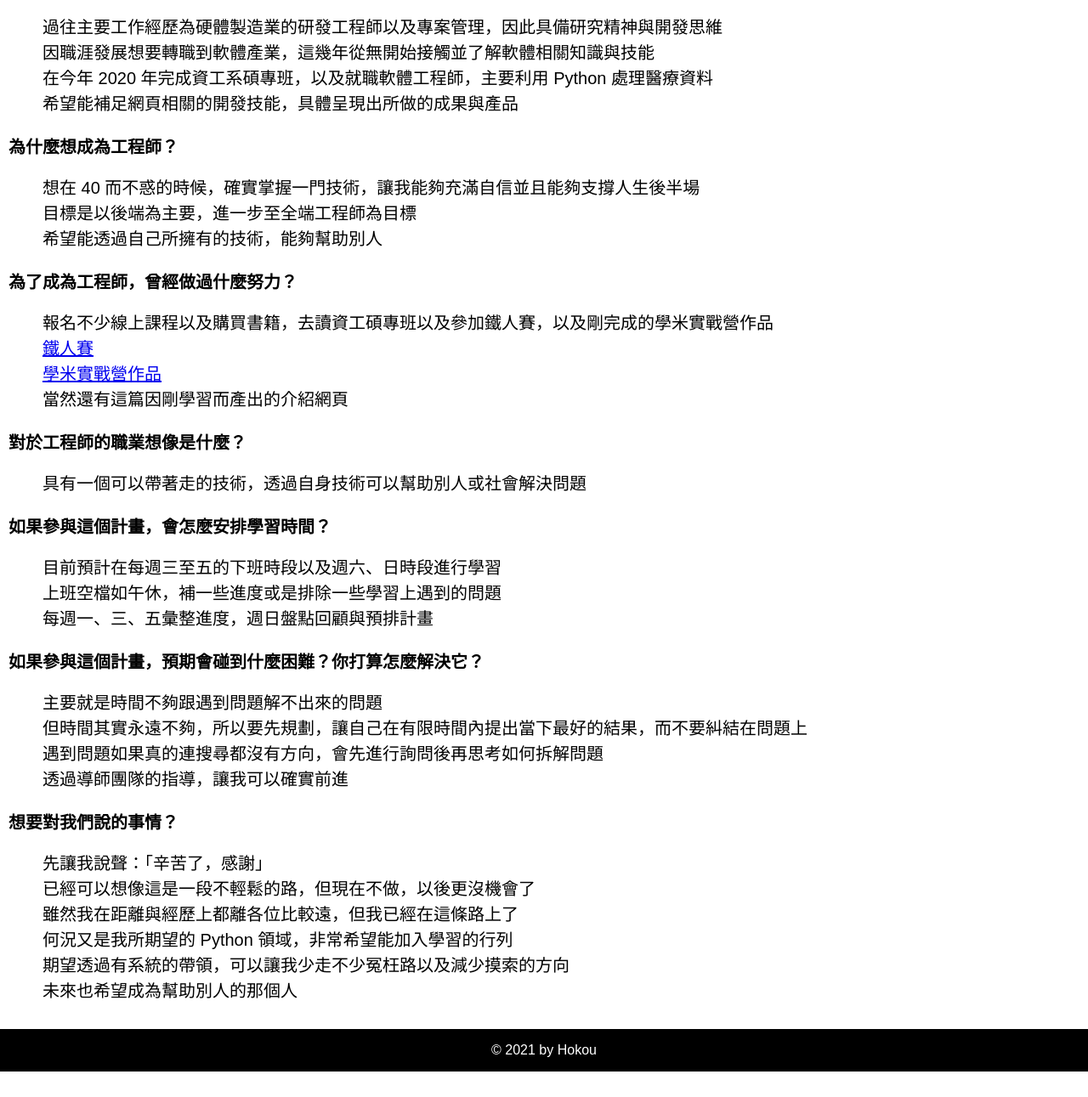
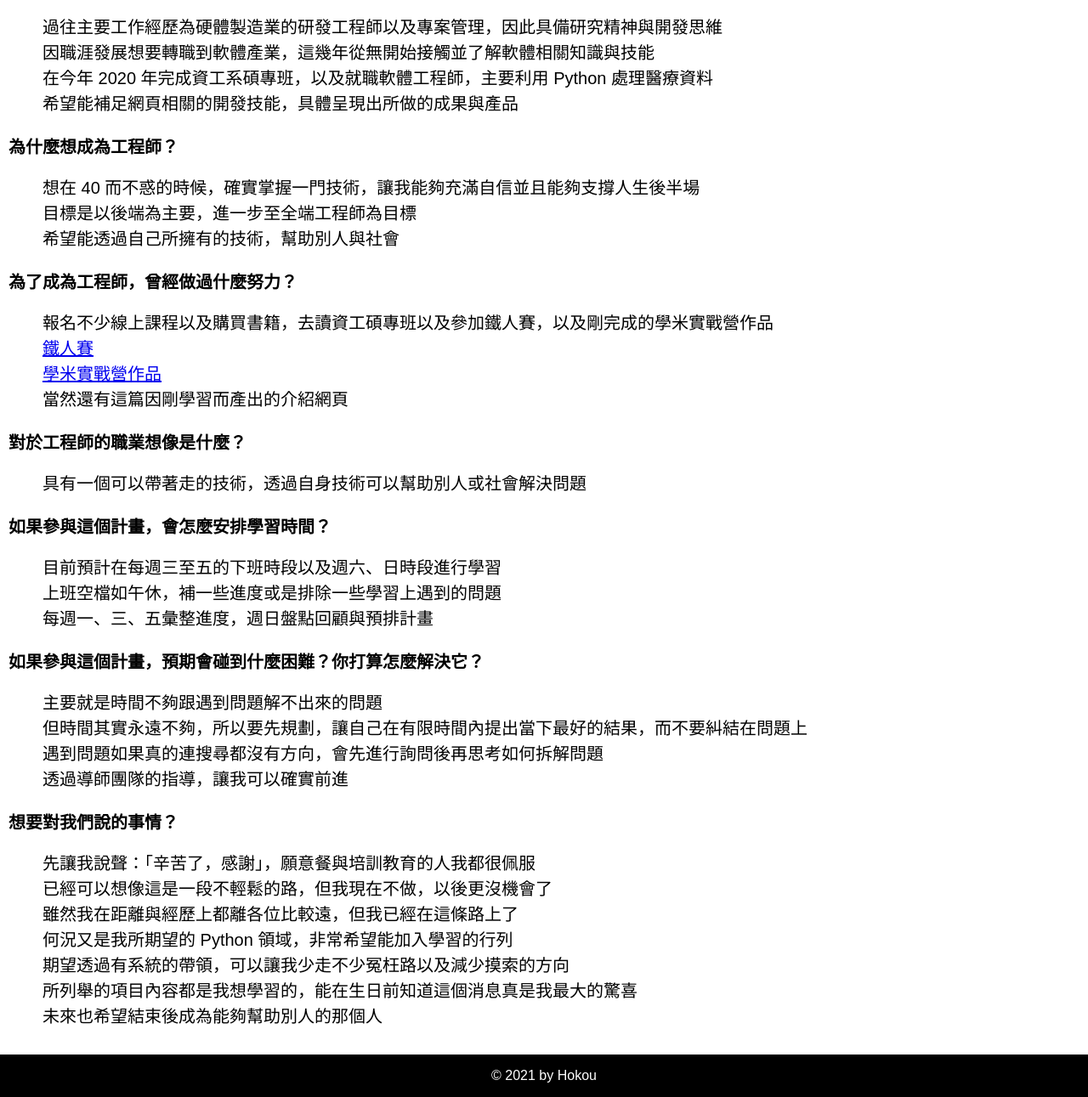
Before and after one commit to hokou/ppweb, a plain HTML site: page index.html in a window 1280 px wide. Shown: the part 262-1553 px from the top of the page at 85% size. Before the commit the page ends 1523 px from the top, so only its background shows below. Drawn offline with Linux system fonts and the light colour scheme.

Commit message:
Add files via upload

```diff
--- a/index.html
+++ b/index.html
@@ -34,7 +34,7 @@
                 <ul>
                     <li>想在 40 而不惑的時候，確實掌握一門技術，讓我能夠充滿自信並且能夠支撐人生後半場</li>
                     <li>目標是以後端為主要，進一步至全端工程師為目標</li>
-                    <li>希望能透過自己所擁有的技術，能夠幫助別人</li>
+                    <li>希望能透過自己所擁有的技術，幫助別人與社會</li>
                 </ul>
             </div>
             <div class="quest">
@@ -82,12 +82,13 @@
             </div>
             <div class="answer">
                 <ul>
-                    <li>先讓我說聲：「辛苦了，感謝」</li>
-                    <li>已經可以想像這是一段不輕鬆的路，但現在不做，以後更沒機會了</li>
+                    <li>先讓我說聲：「辛苦了，感謝」，願意餐與培訓教育的人我都很佩服</li>
+                    <li>已經可以想像這是一段不輕鬆的路，但我現在不做，以後更沒機會了</li>
                     <li>雖然我在距離與經歷上都離各位比較遠，但我已經在這條路上了</li>
                     <li>何況又是我所期望的 Python 領域，非常希望能加入學習的行列</li>
                     <li>期望透過有系統的帶領，可以讓我少走不少冤枉路以及減少摸索的方向</li>
-                    <li>未來也希望成為幫助別人的那個人</li>
+                    <li>所列舉的項目內容都是我想學習的，能在生日前知道這個消息真是我最大的驚喜</li>
+                    <li>未來也希望結束後成為能夠幫助別人的那個人</li>
                 </ul>
             </div>
         </div>
```
